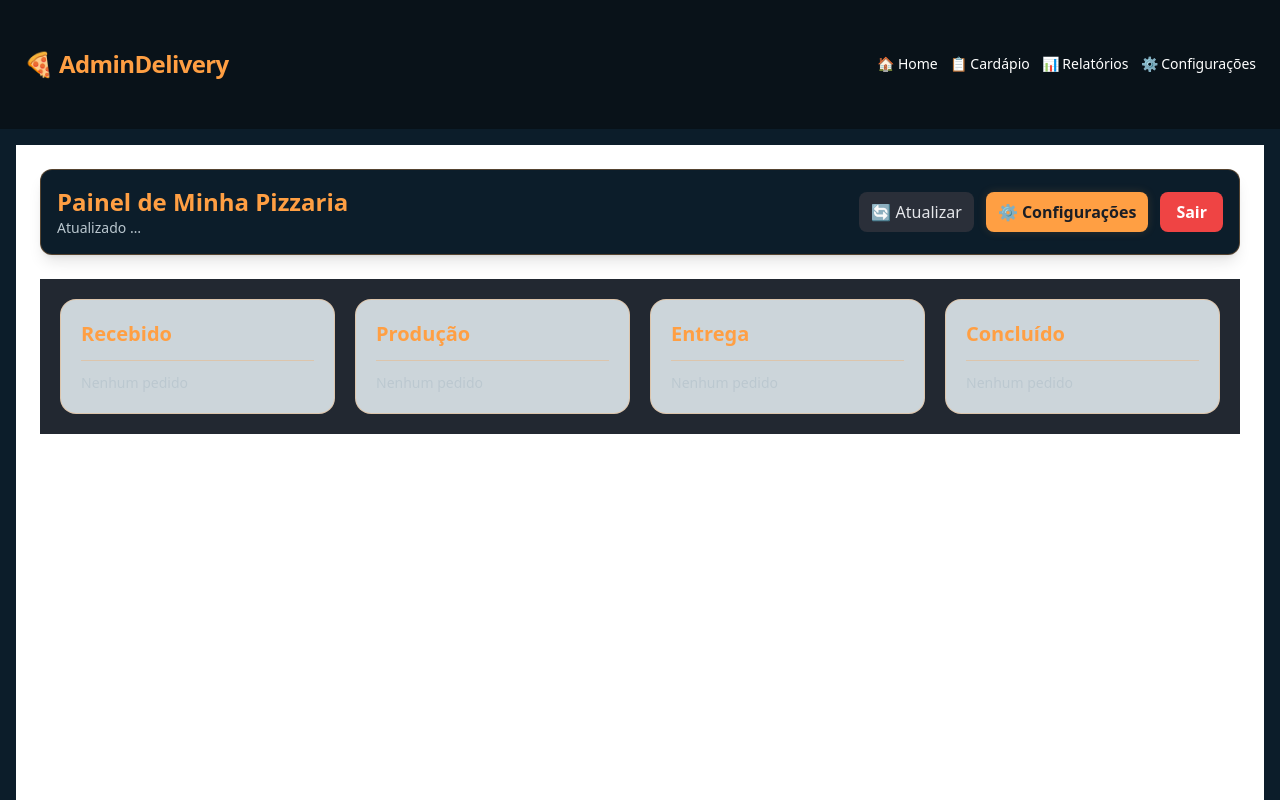
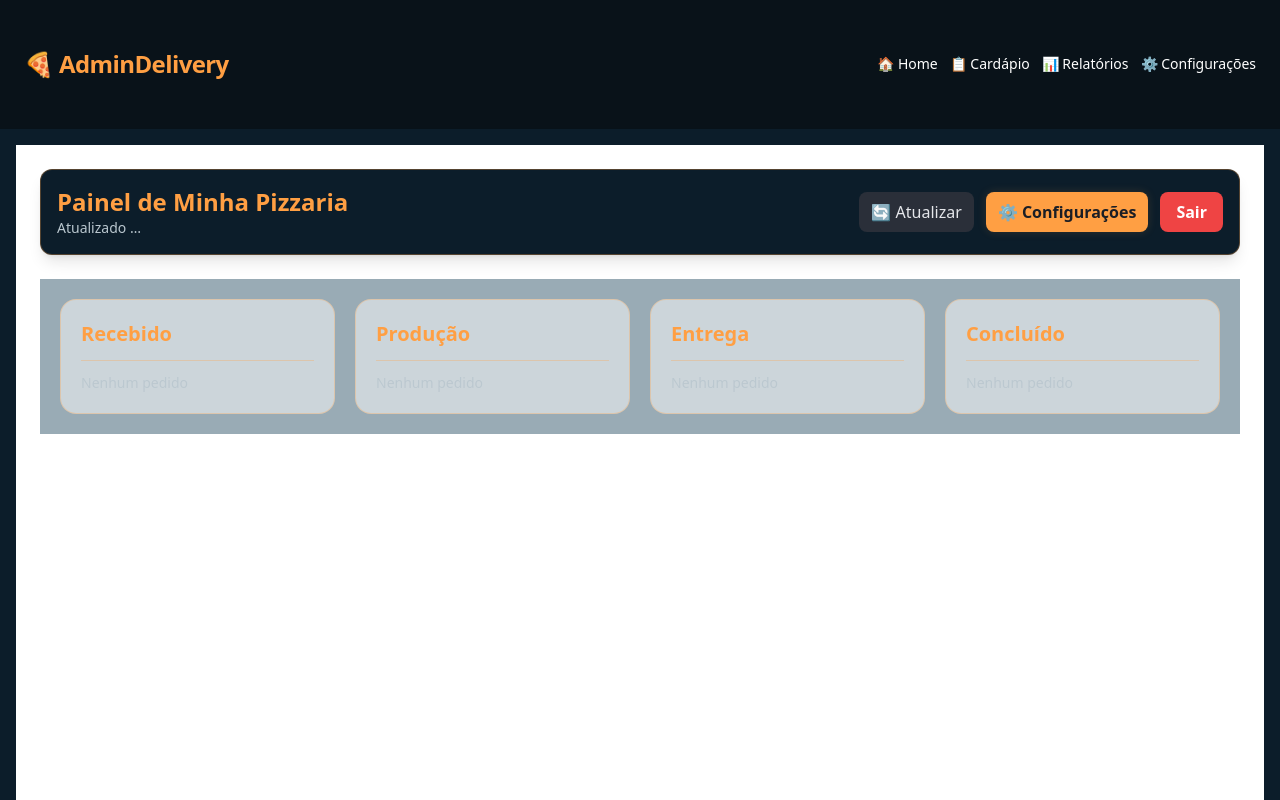
Before and after one commit to lglducci/site-admin-delivery, a React (Vite) app: page /dashboard in a window 1280 px wide. Shown: the top 800 px of the page. Built offline with nearby package versions, Linux system fonts and the light colour scheme.

Commit message:
Update Dashboard.jsx

```diff
--- a/src/pages/Dashboard.jsx
+++ b/src/pages/Dashboard.jsx
@@ -135,7 +135,7 @@ const avancar = async (numero) => {
       <div
         className="rounded-xl p-3 md:p-4 border shadow-md mb-3 transition-all"
 
-       style={{ background: "#ffffff", borderColor: THEME.cardBorder }}
+       style={{ background:  "#678290", borderColor: THEME.cardBorder }}
       >
         <div className="flex items-start justify-between gap-3">
           <div className="min-w-0">
@@ -322,7 +322,7 @@ style={{ background: "#ffffff"      }}  //THEME.pageBg
       {/* Colunas */}
 
   <div className="grid grid-cols-1 md:grid-cols-2 lg:grid-cols-4 gap-5 relative z-10 p-5"
-     style={{ backgroundColor: "#222831" }}>
+     style={{ backgroundColor: "#99abb5" }}>
   <Coluna titulo="Recebido"  items={grupos.r} />
   <Coluna titulo="Produção" items={grupos.pr} />
   <Coluna titulo="Entrega"  items={grupos.e} />
```
